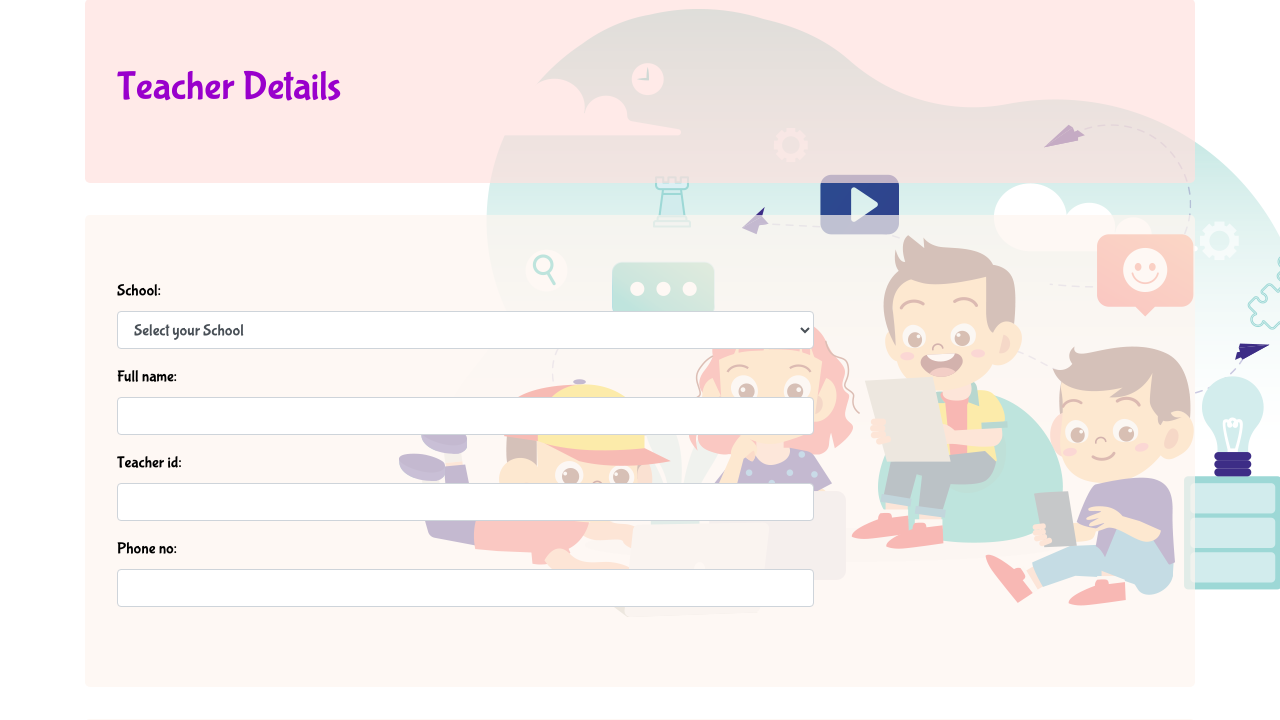
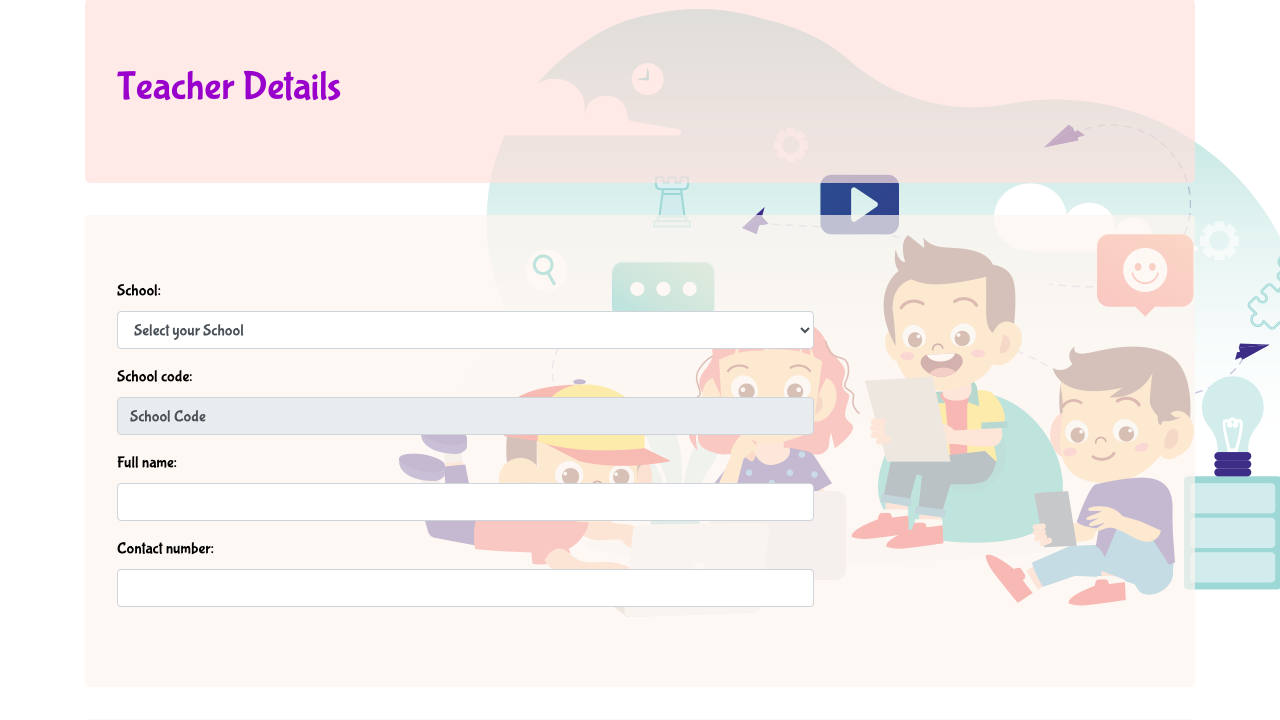
Before and after one commit to midhunsushil/cysm-django-registration, a Django app: page /register/teacher in a window 1280 px wide. Shown: the part 71-791 px from the top of the page. Run offline with Django 3.2, Linux system fonts and the light colour scheme; data comes from the database, SQL or seed files in the repository; some libraries are stand-ins or nearby versions.

Commit message:
Modified Teacher_Info Model Added readonly field school_code to teacherForm

```diff
--- a/registration/forms.py
+++ b/registration/forms.py
@@ -22,11 +22,12 @@ class_section_formset = formset_factory(ClassSectionForm, extra = 1)
 class TeacherForm(forms.ModelForm) :
 
     school = forms.ModelChoiceField(School_Info.objects.all(), empty_label="Select your School")
+    school_code = forms.CharField(initial = "School Code", widget = forms.TextInput(attrs={'readonly':'readonly', 'class':'disabled'}))
     upload_type = forms.ChoiceField(choices=Teacher_Info.RecordType.choices, initial=Teacher_Info.RecordType.Url, widget=forms.RadioSelect)
 
     class Meta:
         model = Teacher_Info
-        fields = ["school", "full_name", "teacher_id", "phone_no", "upload_type", "url", "upload"]
+        fields = ["school", "full_name", "contact_number", "upload_type", "url", "upload"]
 
 class EnquiryForm(forms.ModelForm) :
 
--- a/registration/models.py
+++ b/registration/models.py
@@ -24,7 +24,7 @@ def user_directory_path(instance, filename):
     FILE,EXT = os.path.splitext(filename)
     BASE_DIR = "registration/student_record"
     # File will be uploaded to MEDIA_ROOT/registration/student_record/instance/<filename>-<currentDateTime><extension>
-    return '{0}/{1}/{2}-{3}{4}'.format(BASE_DIR, instance, FILE, currentDateTime, EXT)
+    return '{0}/{1}/{2}-{3}{4}'.format(BASE_DIR, instance.full_name, FILE, currentDateTime, EXT)
 
 # Create your models here.
 
@@ -65,8 +65,7 @@ class Teacher_Info(models.Model) :
     # Teacher Info
     school = models.ForeignKey(School_Info, on_delete=models.CASCADE)
     full_name = models.CharField(max_length = 100)
-    teacher_id = models.CharField(max_length = 20)
-    phone_no = models.CharField(max_length = 12, validators = [number_check])
+    contact_number = models.CharField(max_length = 12, validators = [number_check])
     # Student Records with Teacher
     upload_type = models.CharField(max_length = 10, choices = RecordType.choices, default = RecordType.Url)
     url = models.URLField(blank = True)
@@ -74,7 +73,7 @@ class Teacher_Info(models.Model) :
 
     def __str__(self):
         # Displays Object in the form "<full_name> (<teacher_id>)"
-        return "{0} ({1})".format(self.full_name, self.teacher_id)
+        return "{0}@{1}".format(self.full_name, str(self.school))
 
 class Enquiry_Data(models.Model) :
 
--- a/registration/templates/registration/teacher_registration_page.html
+++ b/registration/templates/registration/teacher_registration_page.html
@@ -39,6 +39,29 @@
       // $(".upload_type_select"+targetBox+" input").prop("required",true);
       $(".upload_type_select" + targetBox).show();
     });
+
+    // School_code value update
+    $("#id_school").change(function () {
+      var url = "";  // get the url of the `teacher_reg` view
+      var schoolId = $(this).val();  // get the selected school ID from the dropdown
+
+      if(schoolId) {
+        $.ajax({                       // initialize an AJAX request
+          url: url,                    // set the url of the request (= self)
+          data: {
+            'school_id': schoolId       // add the school id to the GET parameters
+          },
+          success: function (data) {   // `data` is the return of the `teacher_reg` view function
+            $("#id_school_code").val(data);  // replace the value of the school_code input with the data that came from the server
+          }
+        });
+      }
+      else {
+        $("#id_school_code").val("Select a school");
+      }
+
+    });
+
   });
 </script>
 {% endblock script-content %}
@@ -49,7 +72,7 @@
 
 {% block body-content %}
 <!-- FORM STARTING -->
-<form class="dropzone" method="post" enctype="multipart/form-data">
+<form class="dropzone" method="post" enctype="multipart/form-data" >
 
   {% csrf_token %}
 
@@ -68,7 +91,7 @@
 
     </div>
   </div>
-
+<!-- Upload Instruction -->
   <div class="container my-2 upload-info">
     <div class="jumbotron">
       <h2>Student Record Upload Instructions</h2>
@@ -131,7 +154,7 @@
       </ul>
     </div>
   </div>
-
+<!-- Upload Instruction END -->
   <div class="container my-2">
     <div class="jumbotron">
       <!-- Upload Type -->
--- a/registration/views.py
+++ b/registration/views.py
@@ -95,6 +95,12 @@ def teacher_reg(request) :
 
     form = TeacherForm()
 
+    if request.GET.get('school_id'):
+
+        school_id = request.GET.get('school_id')
+        school_code = School_Info.objects.get(pk = school_id).school_code
+        return HttpResponse(school_code)
+
     if request.method == "POST" :
 
         print("Post Request Recieved !")
@@ -114,7 +120,7 @@ def teacher_reg(request) :
 
     dict = {
         'form' : form,
-        'form_teacher_details' : [form['school'], form['full_name'], form['teacher_id'], form['phone_no']],
+        'form_teacher_details' : [form['school'], form['school_code'], form['full_name'], form['contact_number']],
     }
     return render(request, "registration/teacher_registration_page.html", context = dict )
 
```
Also changed, not shown: registration/static/registration/css/reg_page.css (+47 -0 lines), registration/templates/registration/school_registration_page.html (+0 -46 lines), registration/migrations/0006_auto_20201012_2326.py (added).
